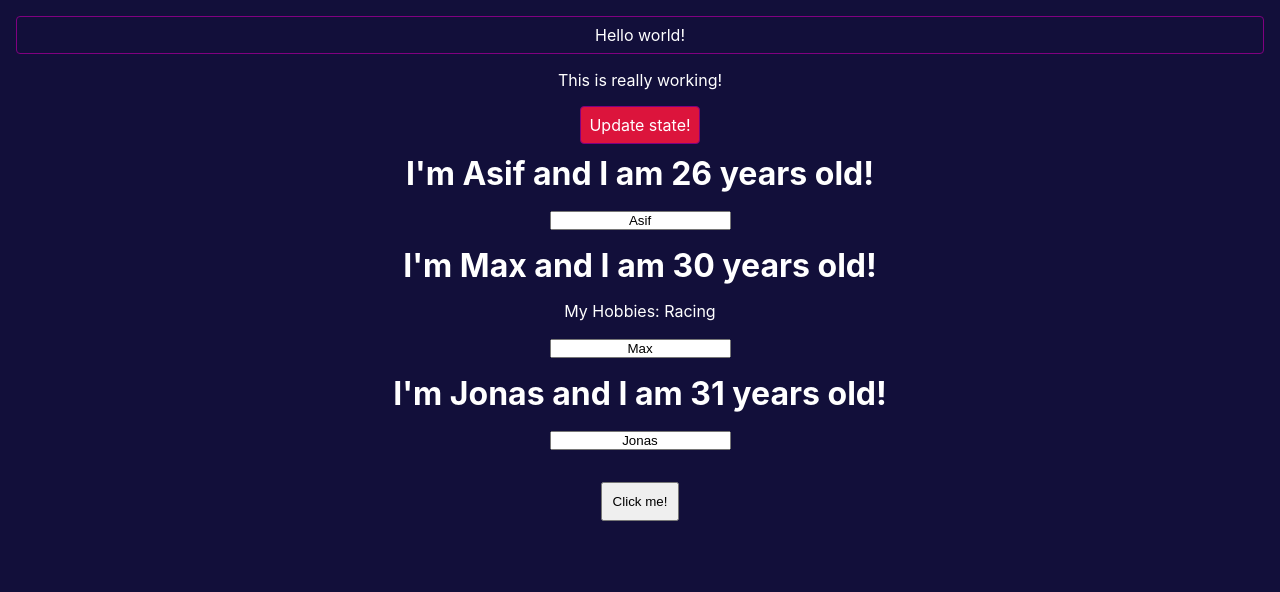
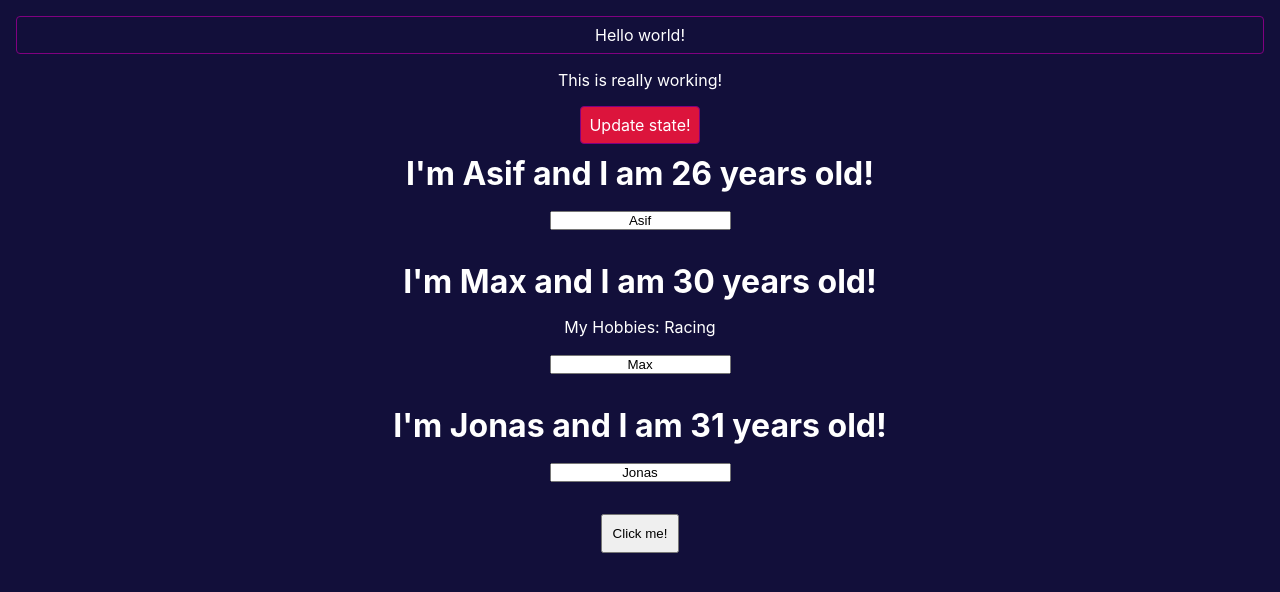
Before and after one commit to Asif-newaz/try-react, a React (Create React App) app: page / in a window 1280 px wide. Shown: the top 592 px of the page. Built offline with nearby package versions, Linux system fonts and the light colour scheme.

Commit message:
update component name

```diff
--- a/src/Person/Person.js
+++ b/src/Person/Person.js
@@ -1,16 +1,16 @@
 import React from "react";
-import "./person.css";
+import "./Person.css";
 
 const person = (props) => {
   return (
-    <>
+    <div className="Person">
       <h1 onClick={props.click}>
         I'm {props.name} and I am {props.age} years old!
       </h1>
       <p>{props.children}</p>
       <h3>{props.country}</h3>
       <input type="text" onChange={props.changed} value={props.name} />
-    </>
+    </div>
   );
 };
 
```
